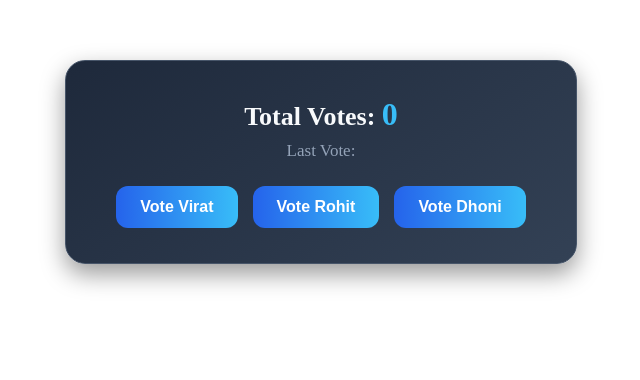
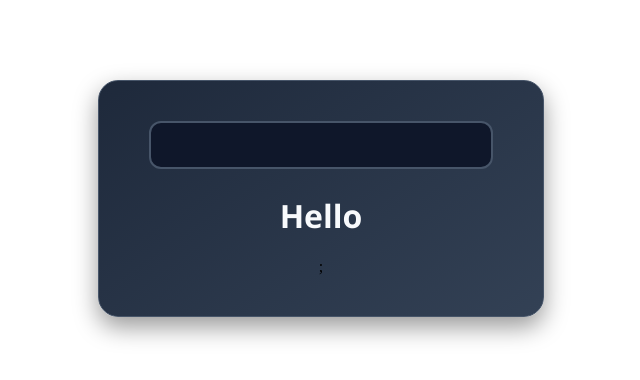
Before and after one commit to parth1566/React_Practice, a React (Vite) app in the folder react-practice/: page / in a window 1280 px wide. Shown: the top 380 px of the page, without its empty margins (319-959 px from the left). Built offline with nearby package versions, Linux system fonts and the light colour scheme.

Commit message:
ReactPracticeQues

```diff
--- a/react-practice/src/App.jsx
+++ b/react-practice/src/App.jsx
@@ -1,60 +1,16 @@
-import { useState } from 'react';
-// import Counter from './Day2/Counter';
-// import Toggle from './Day2/Toggle';
-import VoteButton from './Day2/VoteButton';
-
-// import UserCard from './Day1/UserCard';
-// import viratPic from './assets/virat.png'
-// import rohitPic from './assets/rohit.png'
-// import dhoniPic from './assets/msdhoni.png'
-
+import { useState } from "react";
+import NameInput from "./Day3/NameInput";
+import NameDisplay from "./Day3/NameDisplay";
 
 function App() {
-//   const players = [
-//   { id: 1, name: "Virat Kohli", image: viratPic, desc: "King of Cricket", age: 37, isCaptain: false },
-//   { id: 2, name: "Rohit Sharma", image: rohitPic, desc: "Hit-Man", age: 39, isCaptain: true },
-//   { id: 3, name: "MS Dhoni", image: dhoniPic, desc: "Captain-Cool", age: 45, isCaptain: false }
-// ];
+  const[name, setName] = useState("");
 
-    // <div  className="container">
-    //   <UserCard name = "Virat Kohli" image = {viratPic} desc = "King of Cricket" age = {37}/>
-    //   <UserCard name = "Rohit Sharma" image = {rohitPic} desc = "Hit-Man" age = {39} isCaptain = {true}/>
-    //   <UserCard name = "MS Dhoni" image = {dhoniPic} desc = "Captain-Cool" age = {45}/>
-    // </div>
-    const [votes, setVotes] = useState(0);
-    const [lastVoted, setLastVoted] = useState("");
-    const handleVote = (name) => {
-    setVotes(votes + 1);
-    setLastVoted(name);
-};
-    return (
-    // <div className="container">
-    //   {players.map((player) => (
-    //     <UserCard
-    //       key={player.id}
-    //       name={player.name}
-    //       image={player.image}
-    //       desc={player.desc}
-    //       age={player.age}
-    //       isCaptain={player.isCaptain}
-    //     />
-    //   ))}
-    // </div>
-    <div>
-      {/* <Counter/> */}
-      {/* <Toggle/> */}
-      <div className="vote-container">
-        <h2 className="vote-stats">Total Votes: <span>{votes}</span></h2>
-        <p className="last-voted">Last Vote: <span>{lastVoted}</span></p>
-  <div className="vote-buttons">
-    <VoteButton playerName="Virat" onVote={handleVote} />
-    <VoteButton playerName="Rohit" onVote={handleVote} />
-    <VoteButton playerName="Dhoni" onVote={handleVote} />
-  </div>
-</div>
-
+  return(
+    <div className="name-container">
+      <NameInput setName = {setName} />
+      <NameDisplay name = {name} />
     </div>
-    )
-  }
+  )
+}
 
 export default App
--- /dev/null
+++ b/react-practice/src/Day3/NameDisplay.jsx
@@ -0,0 +1,13 @@
+import React from 'react'
+import './NameStyle.css'
+
+const NameDisplay = (props) => {
+  return(
+    <div>
+      <h1 className='name-greeting'>Hello {props.name}</h1>;
+    </div>
+
+)
+}
+
+export default NameDisplay
--- /dev/null
+++ b/react-practice/src/Day3/NameInput.jsx
@@ -0,0 +1,12 @@
+import React from 'react'
+import './NameStyle.css'
+
+const NameInput = (props) => {
+    return(
+        <div>
+         <input className='name-input' type='text' onChange={(e) => props.setName(e.target.value)}/>
+        </div>
+)
+}
+
+export default NameInput
--- /dev/null
+++ b/react-practice/src/Day3/NameStyle.css
@@ -0,0 +1,42 @@
+/* Page section container */
+.name-container {
+  background: linear-gradient(145deg, #1e293b, #334155);
+  border-radius: 20px;
+  padding: 40px 50px;
+  text-align: center;
+  box-shadow: 0 10px 25px rgba(0, 0, 0, 0.4);
+  border: 1px solid #475569;
+  width: fit-content;
+  margin: 80px auto;
+}
+
+/* Input field */
+.name-input {
+  font-size: 17px;
+  padding: 12px 20px;
+  width: 300px;
+  border: 2px solid #475569;
+  border-radius: 12px;
+  background-color: #0f172a;
+  color: #f8fafc;
+  outline: none;
+  transition: border-color 0.3s ease, box-shadow 0.3s ease;
+}
+
+/* Input glow on focus */
+.name-input:focus {
+  border-color: #38bdf8;
+  box-shadow: 0 0 12px rgba(56, 189, 248, 0.4);
+}
+
+.name-input::placeholder {
+  color: #64748b;
+}
+
+/* Greeting text */
+.name-greeting {
+  color: #f8fafc;
+  font-size: 32px;
+  margin-top: 25px;
+  font-family: 'Segoe UI', sans-serif;
+}
```
